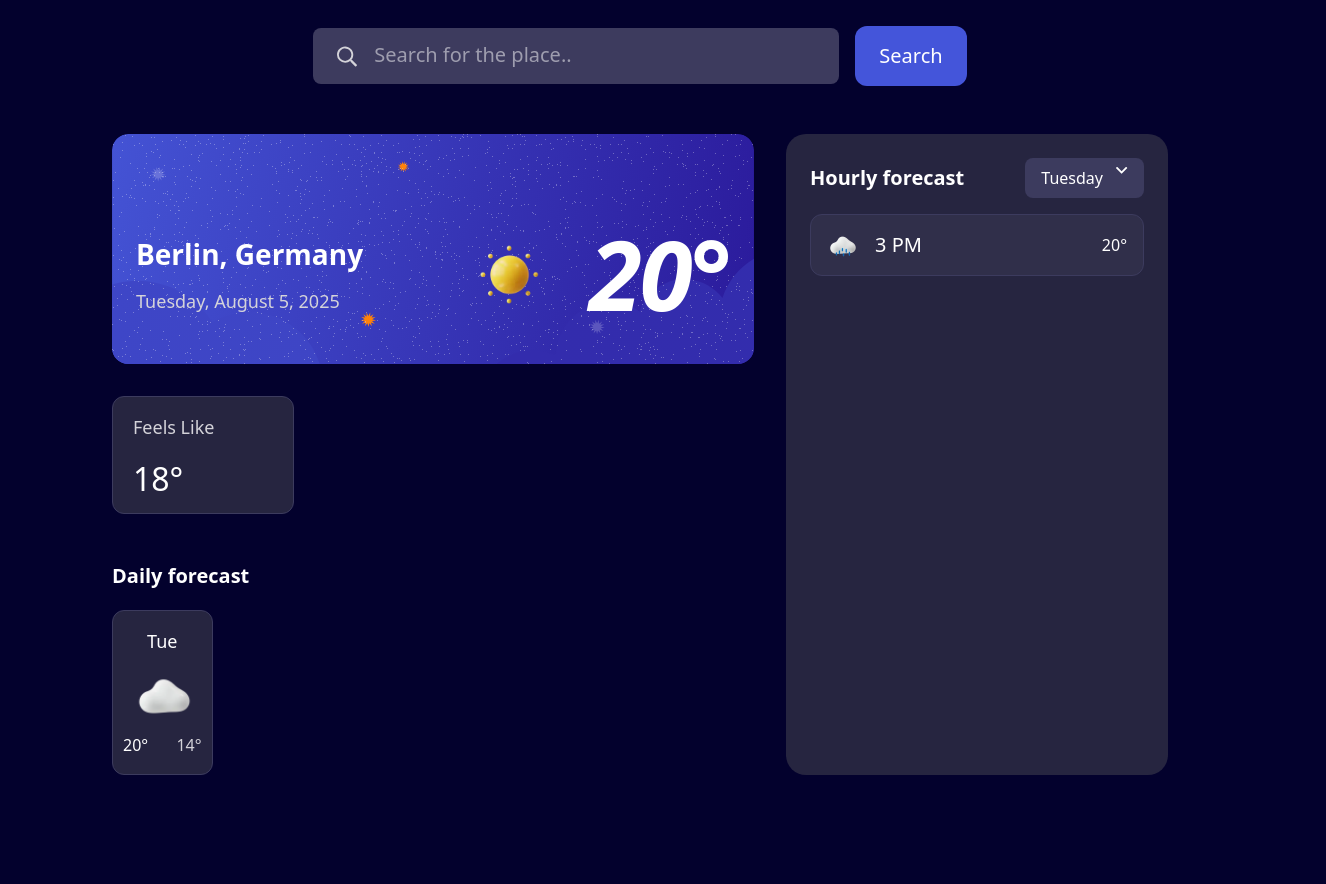
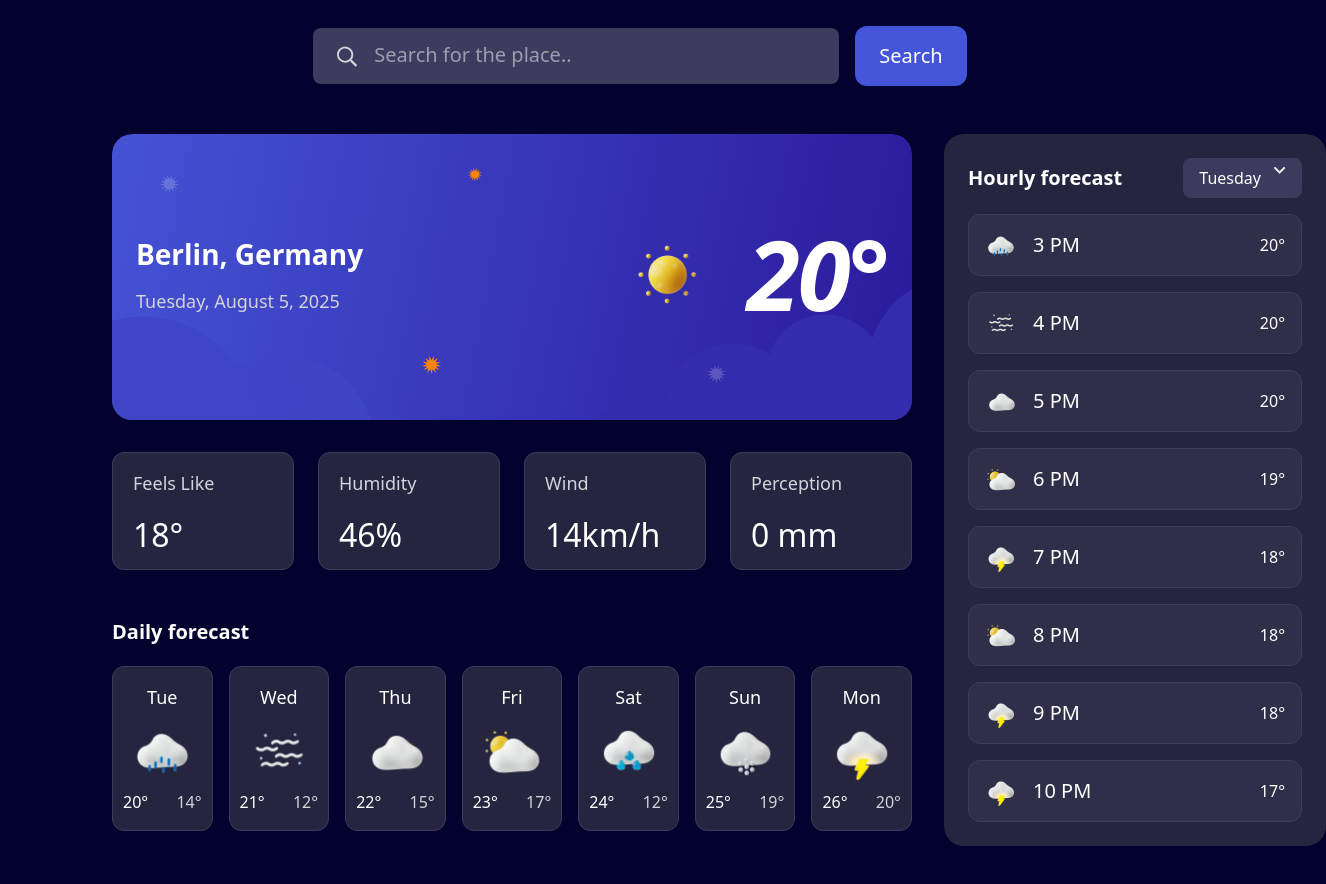
Before and after one commit to Legaz-le/weather-app-main, a React (Vite) app: page / in a window 1280 px wide. Shown: the part 260-1144 px from the top of the page, 1326 px wide, since content can reach past the window. Before the commit the page ends 1115 px from the top, so only its background shows below. Built offline with nearby package versions, Linux system fonts and the light colour scheme.

Commit message:
added mock data to test how is gonna look

```diff
--- a/src/components/BodyElements/BottomTable.tsx
+++ b/src/components/BodyElements/BottomTable.tsx
@@ -1,10 +1,21 @@
+import { DailyForecastData } from "../../mockData/data";
 import { WeatherForecast } from "./Boxes/weatherForecast";
 
 export const BottomTable = () => {
   return (
     <div className="flex flex-col gap-5">
       <p className="text-xl  font-DM-Sans font-[600]">Daily forecast</p>
-      <WeatherForecast />
+      <div className="flex gap-4">
+        {DailyForecastData.map((data) => (
+          <WeatherForecast
+            key={data.key}
+            day={data.Name}
+            img={data.img}
+            higestTemp={data.higestTem}
+            lowestTemp={data.lowestTem}
+          />
+        ))}
+      </div>
     </div>
   );
 };
--- a/src/components/BodyElements/Boxes/hourForecast.tsx
+++ b/src/components/BodyElements/Boxes/hourForecast.tsx
@@ -1,13 +1,17 @@
-import drizzle_icon from "/images/icon-drizzle.webp";
+type HourForecastType = {
+  img: string;
+  hour: string;
+  temp: string;
+};
 
-export const HourForecast = () => {
+export const HourForecast = ({ img, hour, temp }: HourForecastType) => {
   return (
     <div className="flex justify-between items-center w-full bg-[#302F4A] p-forDailyForecast rounded-lg border-inline">
       <div className="flex flex-row items-center gap-3">
-        <img src={drizzle_icon} alt="drizzle_icon" className="w-[40px] h-[40px]" />
-        <span className="text-xl font-DM-Sans font-[500] ">3 PM</span>
+        <img src={img} alt="drizzle_icon" className="w-[40px] h-[40px]" />
+        <span className="text-xl font-DM-Sans font-[500] ">{hour}</span>
       </div>
-      <span className="text-[16px] font-DM-Sans font-[500]">20°</span>
+      <span className="text-[16px] font-DM-Sans font-[500]">{temp}</span>
     </div>
   );
 };
--- a/src/components/BodyElements/Boxes/weatherForecast.tsx
+++ b/src/components/BodyElements/Boxes/weatherForecast.tsx
@@ -1,18 +1,24 @@
-import weatherIcon from "/images/icon-overcast.webp"
+type weatherForecastType = {
+  day: string;
+  img: string;
+  higestTemp: string;
+  lowestTemp: string;
+};
 
-export const WeatherForecast = () => {
+export const WeatherForecast = ({
+  day,
+  img,
+  higestTemp,
+  lowestTemp,
+}: weatherForecastType) => {
   return (
     <div className="w-[100.57px] h-[165px] px-2.5 py-4 bg-[#262540] rounded-xl text-center border-inline">
-        <p className="text-lg font-[500] font-DM-Sans">Tue</p>
-        <img src={weatherIcon} alt="icon-overcast" />
-        <div className="flex items-center justify-between text-[16px] font-[500] font-DM-Sans">
-            <span className="">
-                20°
-            </span>
-            <span className="text-[#D4D3D9]">
-                14°
-            </span>
-        </div>
+      <p className="text-lg font-[500] font-DM-Sans">{day}</p>
+      <img src={img} alt="icon-overcast" />
+      <div className="flex items-center justify-between text-[16px] font-[500] font-DM-Sans">
+        <span className="">{higestTemp}</span>
+        <span className="text-[#D4D3D9]">{lowestTemp}</span>
+      </div>
     </div>
-  )
-}
+  );
+};
--- a/src/components/BodyElements/Boxes/weatherInfo.tsx
+++ b/src/components/BodyElements/Boxes/weatherInfo.tsx
@@ -1,10 +1,17 @@
+type MainInfoType = {
+  Name: string;
+  number: string;
+};
 
-
-export const WeatherInfo = () => {
+export const WeatherInfo = ({ Name, number }: MainInfoType) => {
   return (
     <div className="flex flex-col justify-start p-5 gap-6 bg-[#262540] w-[182px] h-[118px] rounded-xl border-inline">
-        <p className="font-DM-Sans text-lg font-[500] text-[#D4D3D9] leading-[120%]">Feels Like</p>
-        <span className="text-[32px] font-DM-Sans font-[300] leading-[100%]">18°</span>
+      <p className="font-DM-Sans text-lg font-[500] text-[#D4D3D9] leading-[120%]">
+        {Name}
+      </p>
+      <span className="text-[32px] font-DM-Sans font-[300] leading-[100%]">
+        {number}
+      </span>
     </div>
-  )
-}
+  );
+};
--- a/src/components/BodyElements/MainInfo.tsx
+++ b/src/components/BodyElements/MainInfo.tsx
@@ -1,6 +1,7 @@
 import bg from "/images/bg-today-large.svg";
 import { WeatherInfo } from "./Boxes/weatherInfo";
 import sunny_icon from "/images/icon-sunny.webp";
+import { MainInfoData } from "../../mockData/data";
 
 export const MainInfo = () => {
   return (
@@ -14,11 +15,21 @@ export const MainInfo = () => {
           </p>
         </div>
         <div className="flex items-center gap-5 ">
-          <img src={sunny_icon} alt="sunny_icon" className="w-[120px] h-[120px]" />
-          <span className="text-8xl font-DM-Sans font-[600] italic text-white tracking-[-0.02em]">20°</span>
+          <img
+            src={sunny_icon}
+            alt="sunny_icon"
+            className="w-[120px] h-[120px]"
+          />
+          <span className="text-8xl font-DM-Sans font-[600] italic text-white tracking-[-0.02em]">
+            20°
+          </span>
         </div>
       </div>
-      <WeatherInfo />
+      <div className="flex gap-6">
+      {MainInfoData.map((data) => (
+        <WeatherInfo key={data.key} Name={data.Name} number={data.number} />
+      ))}
+      </div>
     </div>
   );
 };
--- a/src/components/BodyElements/SideTable.tsx
+++ b/src/components/BodyElements/SideTable.tsx
@@ -1,3 +1,4 @@
+import { HourlyForecastData } from "../../mockData/data";
 import { HourForecast } from "./Boxes/hourForecast";
 import dropdown from "/images/icon-dropdown.svg";
 
@@ -13,7 +14,13 @@ export const SideTable = () => {
           <img src={dropdown} alt="icon-dropDrown" />
         </button>
       </div>
-      <HourForecast />
+      {HourlyForecastData.map((data)=> (
+        <HourForecast
+        key={data.key}
+        hour={data.hour}
+        img={data.img}
+        temp={data.Temp}/>
+      ))}
     </div>
   );
 };
--- /dev/null
+++ b/src/mockData/data.ts
@@ -0,0 +1,29 @@
+
+
+export const MainInfoData = [
+  { key: "1", Name: "Feels Like", number: "18°" },
+  { key: "2", Name: "Humidity", number: "46%" },
+  { key: "3", Name: "Wind", number: "14km/h" },
+  { key: "4", Name: "Perception", number: "0 mm" },
+];
+
+export const DailyForecastData = [
+  {key: '1', Name: "Tue", img: "/images/icon-drizzle.webp", higestTem: "20°", lowestTem: "14°"},
+  {key: '2', Name: "Wed", img: "/images/icon-fog.webp", higestTem: "21°", lowestTem: "12°"},
+  {key: '3', Name: "Thu", img: "/images/icon-overcast.webp", higestTem: "22°", lowestTem: "15°"},
+  {key: '4', Name: "Fri", img: "/images/icon-partly-cloudy.webp", higestTem: "23°", lowestTem: "17°"},
+  {key: '5', Name: "Sat", img: "/images/icon-rain.webp", higestTem: "24°", lowestTem: "12°"},
+  {key: '6', Name: "Sun", img: "/images/icon-snow.webp", higestTem: "25°", lowestTem: "19°"},
+  {key: '7', Name: "Mon", img: "/images/icon-storm.webp", higestTem: "26°", lowestTem: "20°"},
+]
+
+export const HourlyForecastData = [
+  {key: '1', img: "/images/icon-drizzle.webp", hour: "3 PM", Temp: "20°"},
+  {key: '2', img: "/images/icon-fog.webp", hour: "4 PM", Temp: "20°"},
+  {key: '3', img: "/images/icon-overcast.webp", hour: "5 PM", Temp: "20°"},
+  {key: '4', img: "/images/icon-partly-cloudy.webp", hour: "6 PM", Temp: "19°"},
+  {key: '5', img: "/images/icon-storm.webp", hour: "7 PM", Temp: "18°"},
+  {key: '6', img: "/images/icon-partly-cloudy.webp", hour: "8 PM", Temp: "18°"},
+  {key: '7', img: "/images/icon-storm.webp", hour: "9 PM", Temp: "18°"},
+  {key: '8', img: "/images/icon-storm.webp", hour: "10 PM", Temp: "17°"},
+]
```
